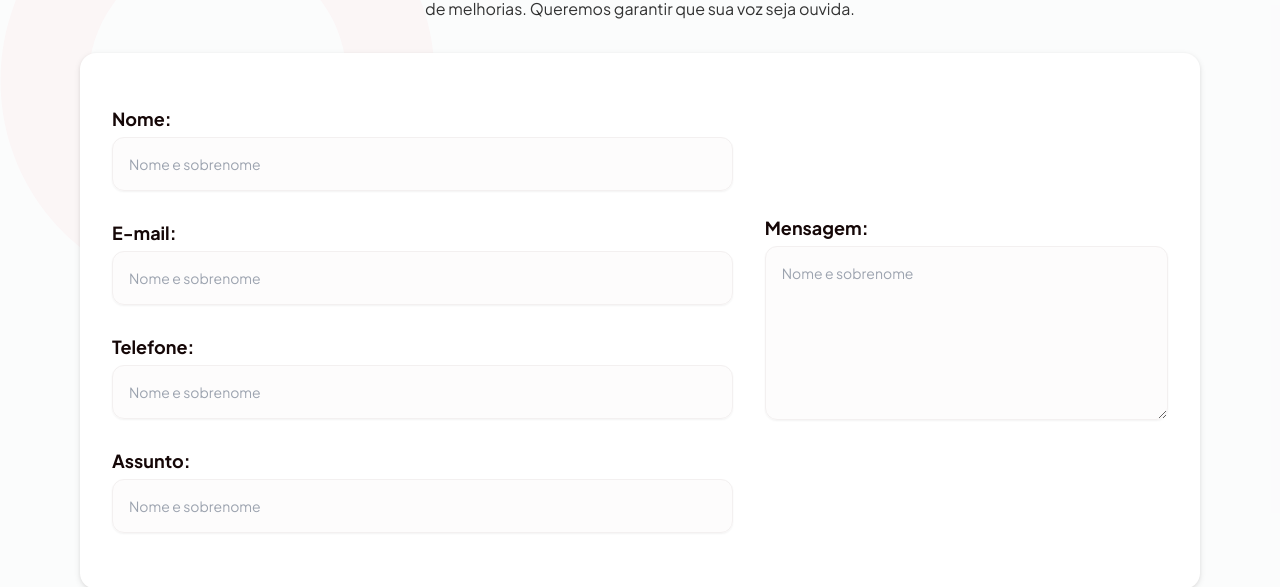
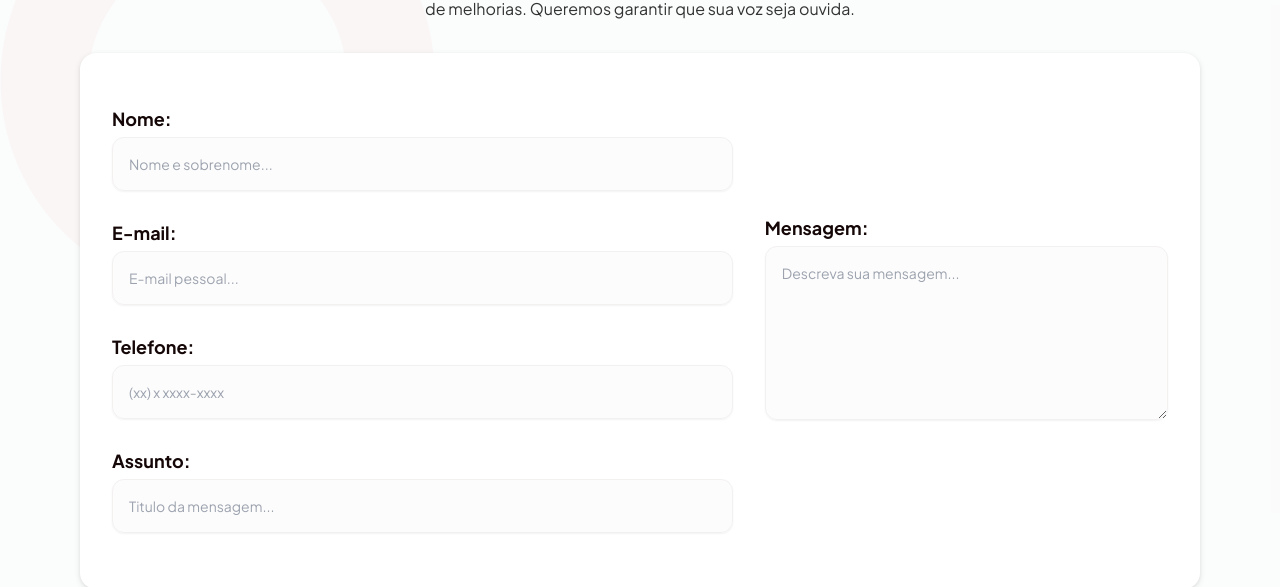
Before and after one commit to thi-alves/centrogastroenterologico, a React (Vite) app: page / in a window 1280 px wide. Shown: the part 7870-8457 px from the top of the page. Built offline with nearby package versions, Linux system fonts and the light colour scheme.

Commit message:
Alterações 0.9

```diff
--- a/src/components/WithUs.jsx
+++ b/src/components/WithUs.jsx
@@ -29,48 +29,48 @@ const WithUs = () => {
         </div>
 
         <div className="flex flex-col flexCenter md:flex-row py-10 px-4  bg-white rounded-2xl shadow-btn">
-          <div className="w-full md:w-[60%] flex flex-wrap">
-            <div className="bg-gray-200 p-4 flex-1 min-w-[350px]">
+          <div className="w-full md:w-[60%] flex flex-col md:flex-row flex-wrap">
+            <div className="bg-gray-200 p-4 flex-1 w-full md:min-w-[350px]">
               <label className="block h5 text-black mb-2">Nome:</label>
               <input
                 type="text"
                 className="w-full placeholder:text-gray-200/50 p-4 outline-none rounded-xl border border-1 border-gray bg-gray/20 shadow-sm hover:border-secondary placeholder:font-normal duration-300 transition-colors"
-                placeholder="Nome e sobrenome"
+                placeholder="Nome e sobrenome..."
               />
             </div>
-            <div className="bg-gray-200 p-4 flex-1 min-w-[350px] ">
+            <div className="bg-gray-200 p-4 flex-1 w-full md:min-w-[350px] ">
               <label className="block h5 text-black mb-2">E-mail:</label>
               <input
                 type="text"
                 className="w-full placeholder:text-gray-200/50 p-4 outline-none rounded-xl border border-1 border-gray bg-gray/20 shadow-sm hover:border-secondary placeholder:font-normal duration-300 transition-colors"
-                placeholder="Nome e sobrenome"
+                placeholder="E-mail pessoal..."
               />
             </div>
-            <div className="bg-gray-200 p-4 flex-1 min-w-[350px] ">
+            <div className="bg-gray-200 p-4 flex-1 w-full md:min-w-[350px] ">
               <label className="block h5 text-black mb-2">Telefone:</label>
               <input
                 type="text"
                 className="w-full placeholder:text-gray-200/50 p-4 outline-none rounded-xl border border-1 border-gray bg-gray/20 shadow-sm hover:border-secondary placeholder:font-normal duration-300 transition-colors"
-                placeholder="Nome e sobrenome"
+                placeholder="(xx) x xxxx-xxxx"
               />
             </div>
-            <div className="bg-gray-200 p-4 flex-1 min-w-[350px] ">
+            <div className="bg-gray-200 p-4 flex-1 w-full md:min-w-[350px] ">
               <label className="block h5 text-black mb-2">Assunto:</label>
               <input
                 type="text"
                 className="w-full placeholder:text-gray-200/50 p-4 outline-none rounded-xl border border-1 border-gray bg-gray/20 shadow-sm hover:border-secondary placeholder:font-normal duration-300 transition-colors"
-                placeholder="Nome e sobrenome"
+                placeholder="Titulo da mensagem..."
               />
             </div>
           </div>
           <div className="w-full md:w-[40%]">
-            <div className="bg-gray-200 p-4 flex-1 min-w-[350px] ">
+            <div className="bg-gray-200 p-4 flex-1 w-full md:min-w-[350px] ">
               <label className="block h5 text-black mb-2">Mensagem:</label>
               <textarea
                 rows="7"
                 cols="33"
                 className="w-full placeholder:text-gray-200/50 p-4 outline-none rounded-xl border border-1 border-gray bg-gray/20 shadow-sm hover:border-secondary placeholder:font-normal duration-300 transition-colors"
-                placeholder="Nome e sobrenome"
+                placeholder="Descreva sua mensagem..."
               />
             </div>
           </div>
```
Also changed, not shown: src/assets/Arlete_Cecilia.jpg.
